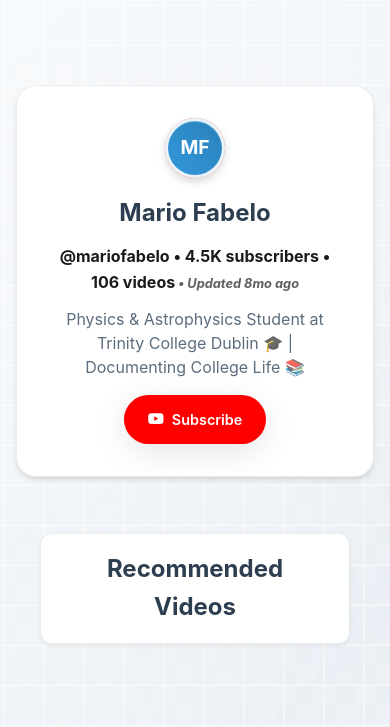
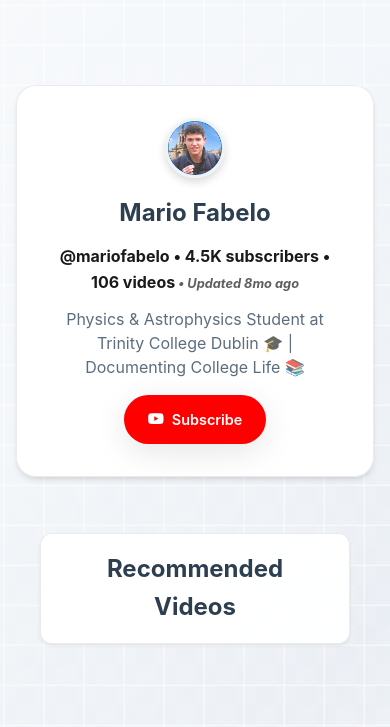
Before and after one commit to mariofabelo/personal-website, a website: page index.html in a window 390 px wide. Shown: the part 4012-4739 px from the top of the page. Drawn offline with nearby package versions, Linux system fonts and the light colour scheme.

Commit message:
Replace avatar placeholder with image in index.html and add CSS styles for avatar image. Include new logo file for Mario Fabelo.

```diff
--- a/index.html
+++ b/index.html
@@ -143,7 +143,7 @@
                 <div class="channel-header glass-effect floating-card">
                     <div class="channel-info">
                         <div class="channel-avatar">
-                            <span class="avatar-placeholder">MF</span>
+                            <img src="mario fabelo logo 2023 summer.png" alt="Mario Fabelo" class="avatar-image">
                         </div>
                         <div class="channel-details">
                             <h3 class="channel-name">Mario Fabelo</h3>
--- a/styles.css
+++ b/styles.css
@@ -954,6 +954,14 @@ section {
         0 4px 8px rgba(0, 0, 0, 0.15),
         inset 0 1px 0 rgba(255, 255, 255, 0.3);
     position: relative;
+    overflow: hidden;
+}
+
+.avatar-image {
+    width: 100%;
+    height: 100%;
+    object-fit: cover;
+    border-radius: 50%;
 }
 
 .channel-avatar::before {
@@ -2228,6 +2236,13 @@ body.theme-about {
         font-size: 1.2rem;
     }
 
+    .avatar-image {
+        width: 100%;
+        height: 100%;
+        object-fit: cover;
+        border-radius: 50%;
+    }
+
     .channel-name {
         font-size: 1.5rem;
     }
```
Also changed, not shown: mario fabelo logo 2023 summer.png (added).
